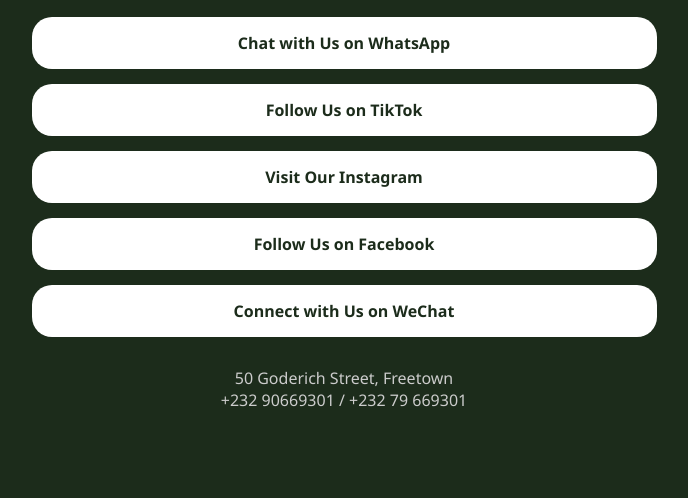
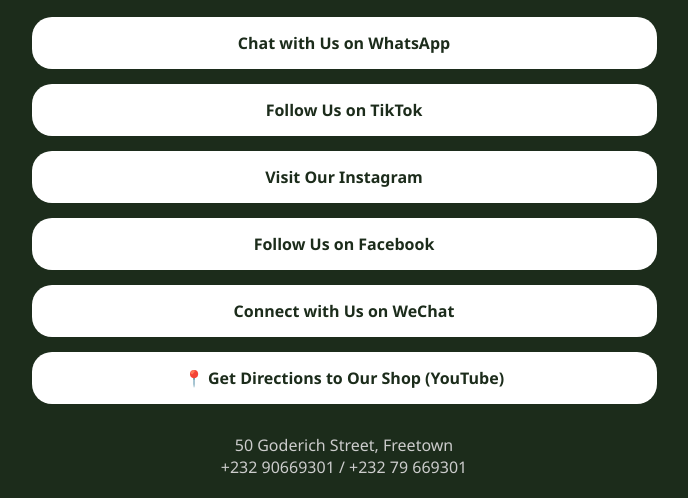
Before and after one commit to mamradiance/mamradiance, a plain HTML site: page index.html in a window 1280 px wide. Shown: the part 333-831 px from the top of the page, without its empty margins (296-984 px from the left). Before the commit the page ends 800 px from the top, so only its background shows below. Drawn offline with Linux system fonts and the light colour scheme.

Commit message:
Update index.html

```diff
--- a/index.html
+++ b/index.html
@@ -97,7 +97,9 @@
     <div class="link-box">
       <a href="#" target="_blank">Connect with Us on WeChat</a> <!-- You can replace # with actual link -->
     </div>
-
+   <div class="link-box">
+      <a href="#" target="_blank">📍 Get Directions to Our Shop (YouTube)</a> <!-- Replace # with YouTube link -->
+    </div>
     <div class="footer">
       50 Goderich Street, Freetown<br>
       +232 90669301 / +232 79 669301
```
